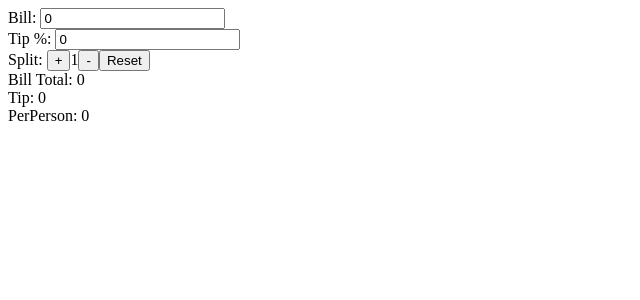
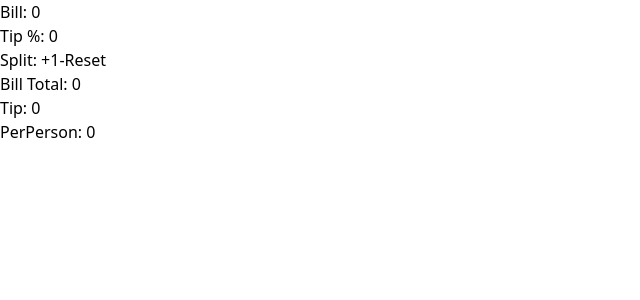
Before and after one commit to yan-pi/tip-calculator, a React (Vite) app: page / in a window 1280 px wide. Shown: the top 300 px of the page, without its empty margins (0-640 px from the left). Built offline with nearby package versions, Linux system fonts and the light colour scheme.

Commit message:
feat: implement tailwind css

```diff
--- a/src/index.css
+++ b/src/index.css
@@ -1,69 +1,535 @@
-/* :root {
-  font-family: Inter, system-ui, Avenir, Helvetica, Arial, sans-serif;
-  line-height: 1.5;
-  font-weight: 400;
+/*
+! tailwindcss v3.3.3 | MIT License | https://tailwindcss.com
+*/
 
-  color-scheme: light dark;
-  color: rgba(255, 255, 255, 0.87);
-  background-color: #242424;
+/*
+1. Prevent padding and border from affecting element width. (https://github.com/mozdevs/cssremedy/issues/4)
+2. Allow adding a border to an element by just adding a border-width. (https://github.com/tailwindcss/tailwindcss/pull/116)
+*/
 
-  font-synthesis: none;
-  text-rendering: optimizeLegibility;
-  -webkit-font-smoothing: antialiased;
-  -moz-osx-font-smoothing: grayscale;
-  -webkit-text-size-adjust: 100%;
+*,
+::before,
+::after {
+  box-sizing: border-box;
+  /* 1 */
+  border-width: 0;
+  /* 2 */
+  border-style: solid;
+  /* 2 */
+  border-color: #e5e7eb;
+  /* 2 */
 }
 
-a {
-  font-weight: 500;
-  color: #646cff;
-  text-decoration: inherit;
+::before,
+::after {
+  --tw-content: '';
 }
-a:hover {
-  color: #535bf2;
+
+/*
+1. Use a consistent sensible line-height in all browsers.
+2. Prevent adjustments of font size after orientation changes in iOS.
+3. Use a more readable tab size.
+4. Use the user's configured `sans` font-family by default.
+5. Use the user's configured `sans` font-feature-settings by default.
+6. Use the user's configured `sans` font-variation-settings by default.
+*/
+
+html {
+  line-height: 1.5;
+  /* 1 */
+  -webkit-text-size-adjust: 100%;
+  /* 2 */
+  -moz-tab-size: 4;
+  /* 3 */
+  -o-tab-size: 4;
+     tab-size: 4;
+  /* 3 */
+  font-family: ui-sans-serif, system-ui, -apple-system, BlinkMacSystemFont, "Segoe UI", Roboto, "Helvetica Neue", Arial, "Noto Sans", sans-serif, "Apple Color Emoji", "Segoe UI Emoji", "Segoe UI Symbol", "Noto Color Emoji";
+  /* 4 */
+  font-feature-settings: normal;
+  /* 5 */
+  font-variation-settings: normal;
+  /* 6 */
 }
+
+/*
+1. Remove the margin in all browsers.
+2. Inherit line-height from `html` so users can set them as a class directly on the `html` element.
+*/
 
 body {
   margin: 0;
-  display: flex;
-  place-items: center;
-  min-width: 320px;
-  min-height: 100vh;
+  /* 1 */
+  line-height: inherit;
+  /* 2 */
 }
 
-h1 {
-  font-size: 3.2em;
-  line-height: 1.1;
+/*
+1. Add the correct height in Firefox.
+2. Correct the inheritance of border color in Firefox. (https://bugzilla.mozilla.org/show_bug.cgi?id=190655)
+3. Ensure horizontal rules are visible by default.
+*/
+
+hr {
+  height: 0;
+  /* 1 */
+  color: inherit;
+  /* 2 */
+  border-top-width: 1px;
+  /* 3 */
 }
 
-button {
-  border-radius: 8px;
-  border: 1px solid transparent;
-  padding: 0.6em 1.2em;
-  font-size: 1em;
-  font-weight: 500;
-  font-family: inherit;
-  background-color: #1a1a1a;
-  cursor: pointer;
-  transition: border-color 0.25s;
-}
-button:hover {
-  border-color: #646cff;
-}
-button:focus,
-button:focus-visible {
-  outline: 4px auto -webkit-focus-ring-color;
+/*
+Add the correct text decoration in Chrome, Edge, and Safari.
+*/
+
+abbr:where([title]) {
+  -webkit-text-decoration: underline dotted;
+          text-decoration: underline dotted;
 }
 
-@media (prefers-color-scheme: light) {
-  :root {
-    color: #213547;
-    background-color: #ffffff;
-  }
-  a:hover {
-    color: #747bff;
-  }
-  button {
-    background-color: #f9f9f9;
-  }
-} */
+/*
+Remove the default font size and weight for headings.
+*/
+
+h1,
+h2,
+h3,
+h4,
+h5,
+h6 {
+  font-size: inherit;
+  font-weight: inherit;
+}
+
+/*
+Reset links to optimize for opt-in styling instead of opt-out.
+*/
+
+a {
+  color: inherit;
+  text-decoration: inherit;
+}
+
+/*
+Add the correct font weight in Edge and Safari.
+*/
+
+b,
+strong {
+  font-weight: bolder;
+}
+
+/*
+1. Use the user's configured `mono` font family by default.
+2. Correct the odd `em` font sizing in all browsers.
+*/
+
+code,
+kbd,
+samp,
+pre {
+  font-family: ui-monospace, SFMono-Regular, Menlo, Monaco, Consolas, "Liberation Mono", "Courier New", monospace;
+  /* 1 */
+  font-size: 1em;
+  /* 2 */
+}
+
+/*
+Add the correct font size in all browsers.
+*/
+
+small {
+  font-size: 80%;
+}
+
+/*
+Prevent `sub` and `sup` elements from affecting the line height in all browsers.
+*/
+
+sub,
+sup {
+  font-size: 75%;
+  line-height: 0;
+  position: relative;
+  vertical-align: baseline;
+}
+
+sub {
+  bottom: -0.25em;
+}
+
+sup {
+  top: -0.5em;
+}
+
+/*
+1. Remove text indentation from table contents in Chrome and Safari. (https://bugs.chromium.org/p/chromium/issues/detail?id=999088, https://bugs.webkit.org/show_bug.cgi?id=201297)
+2. Correct table border color inheritance in all Chrome and Safari. (https://bugs.chromium.org/p/chromium/issues/detail?id=935729, https://bugs.webkit.org/show_bug.cgi?id=195016)
+3. Remove gaps between table borders by default.
+*/
+
+table {
+  text-indent: 0;
+  /* 1 */
+  border-color: inherit;
+  /* 2 */
+  border-collapse: collapse;
+  /* 3 */
+}
+
+/*
+1. Change the font styles in all browsers.
+2. Remove the margin in Firefox and Safari.
+3. Remove default padding in all browsers.
+*/
+
+button,
+input,
+optgroup,
+select,
+textarea {
+  font-family: inherit;
+  /* 1 */
+  font-feature-settings: inherit;
+  /* 1 */
+  font-variation-settings: inherit;
+  /* 1 */
+  font-size: 100%;
+  /* 1 */
+  font-weight: inherit;
+  /* 1 */
+  line-height: inherit;
+  /* 1 */
+  color: inherit;
+  /* 1 */
+  margin: 0;
+  /* 2 */
+  padding: 0;
+  /* 3 */
+}
+
+/*
+Remove the inheritance of text transform in Edge and Firefox.
+*/
+
+button,
+select {
+  text-transform: none;
+}
+
+/*
+1. Correct the inability to style clickable types in iOS and Safari.
+2. Remove default button styles.
+*/
+
+button,
+[type='button'],
+[type='reset'],
+[type='submit'] {
+  -webkit-appearance: button;
+  /* 1 */
+  background-color: transparent;
+  /* 2 */
+  background-image: none;
+  /* 2 */
+}
+
+/*
+Use the modern Firefox focus style for all focusable elements.
+*/
+
+:-moz-focusring {
+  outline: auto;
+}
+
+/*
+Remove the additional `:invalid` styles in Firefox. (https://github.com/mozilla/gecko-dev/blob/2f9eacd9d3d995c937b4251a5557d95d494c9be1/layout/style/res/forms.css#L728-L737)
+*/
+
+:-moz-ui-invalid {
+  box-shadow: none;
+}
+
+/*
+Add the correct vertical alignment in Chrome and Firefox.
+*/
+
+progress {
+  vertical-align: baseline;
+}
+
+/*
+Correct the cursor style of increment and decrement buttons in Safari.
+*/
+
+::-webkit-inner-spin-button,
+::-webkit-outer-spin-button {
+  height: auto;
+}
+
+/*
+1. Correct the odd appearance in Chrome and Safari.
+2. Correct the outline style in Safari.
+*/
+
+[type='search'] {
+  -webkit-appearance: textfield;
+  /* 1 */
+  outline-offset: -2px;
+  /* 2 */
+}
+
+/*
+Remove the inner padding in Chrome and Safari on macOS.
+*/
+
+::-webkit-search-decoration {
+  -webkit-appearance: none;
+}
+
+/*
+1. Correct the inability to style clickable types in iOS and Safari.
+2. Change font properties to `inherit` in Safari.
+*/
+
+::-webkit-file-upload-button {
+  -webkit-appearance: button;
+  /* 1 */
+  font: inherit;
+  /* 2 */
+}
+
+/*
+Add the correct display in Chrome and Safari.
+*/
+
+summary {
+  display: list-item;
+}
+
+/*
+Removes the default spacing and border for appropriate elements.
+*/
+
+blockquote,
+dl,
+dd,
+h1,
+h2,
+h3,
+h4,
+h5,
+h6,
+hr,
+figure,
+p,
+pre {
+  margin: 0;
+}
+
+fieldset {
+  margin: 0;
+  padding: 0;
+}
+
+legend {
+  padding: 0;
+}
+
+ol,
+ul,
+menu {
+  list-style: none;
+  margin: 0;
+  padding: 0;
+}
+
+/*
+Reset default styling for dialogs.
+*/
+
+dialog {
+  padding: 0;
+}
+
+/*
+Prevent resizing textareas horizontally by default.
+*/
+
+textarea {
+  resize: vertical;
+}
+
+/*
+1. Reset the default placeholder opacity in Firefox. (https://github.com/tailwindlabs/tailwindcss/issues/3300)
+2. Set the default placeholder color to the user's configured gray 400 color.
+*/
+
+input::-moz-placeholder, textarea::-moz-placeholder {
+  opacity: 1;
+  /* 1 */
+  color: #9ca3af;
+  /* 2 */
+}
+
+input::placeholder,
+textarea::placeholder {
+  opacity: 1;
+  /* 1 */
+  color: #9ca3af;
+  /* 2 */
+}
+
+/*
+Set the default cursor for buttons.
+*/
+
+button,
+[role="button"] {
+  cursor: pointer;
+}
+
+/*
+Make sure disabled buttons don't get the pointer cursor.
+*/
+
+:disabled {
+  cursor: default;
+}
+
+/*
+1. Make replaced elements `display: block` by default. (https://github.com/mozdevs/cssremedy/issues/14)
+2. Add `vertical-align: middle` to align replaced elements more sensibly by default. (https://github.com/jensimmons/cssremedy/issues/14#issuecomment-634934210)
+   This can trigger a poorly considered lint error in some tools but is included by design.
+*/
+
+img,
+svg,
+video,
+canvas,
+audio,
+iframe,
+embed,
+object {
+  display: block;
+  /* 1 */
+  vertical-align: middle;
+  /* 2 */
+}
+
+/*
+Constrain images and videos to the parent width and preserve their intrinsic aspect ratio. (https://github.com/mozdevs/cssremedy/issues/14)
+*/
+
+img,
+video {
+  max-width: 100%;
+  height: auto;
+}
+
+/* Make elements with the HTML hidden attribute stay hidden by default */
+
+[hidden] {
+  display: none;
+}
+
+*, ::before, ::after {
+  --tw-border-spacing-x: 0;
+  --tw-border-spacing-y: 0;
+  --tw-translate-x: 0;
+  --tw-translate-y: 0;
+  --tw-rotate: 0;
+  --tw-skew-x: 0;
+  --tw-skew-y: 0;
+  --tw-scale-x: 1;
+  --tw-scale-y: 1;
+  --tw-pan-x:  ;
+  --tw-pan-y:  ;
+  --tw-pinch-zoom:  ;
+  --tw-scroll-snap-strictness: proximity;
+  --tw-gradient-from-position:  ;
+  --tw-gradient-via-position:  ;
+  --tw-gradient-to-position:  ;
+  --tw-ordinal:  ;
+  --tw-slashed-zero:  ;
+  --tw-numeric-figure:  ;
+  --tw-numeric-spacing:  ;
+  --tw-numeric-fraction:  ;
+  --tw-ring-inset:  ;
+  --tw-ring-offset-width: 0px;
+  --tw-ring-offset-color: #fff;
+  --tw-ring-color: rgb(59 130 246 / 0.5);
+  --tw-ring-offset-shadow: 0 0 #0000;
+  --tw-ring-shadow: 0 0 #0000;
+  --tw-shadow: 0 0 #0000;
+  --tw-shadow-colored: 0 0 #0000;
+  --tw-blur:  ;
+  --tw-brightness:  ;
+  --tw-contrast:  ;
+  --tw-grayscale:  ;
+  --tw-hue-rotate:  ;
+  --tw-invert:  ;
+  --tw-saturate:  ;
+  --tw-sepia:  ;
+  --tw-drop-shadow:  ;
+  --tw-backdrop-blur:  ;
+  --tw-backdrop-brightness:  ;
+  --tw-backdrop-contrast:  ;
+  --tw-backdrop-grayscale:  ;
+  --tw-backdrop-hue-rotate:  ;
+  --tw-backdrop-invert:  ;
+  --tw-backdrop-opacity:  ;
+  --tw-backdrop-saturate:  ;
+  --tw-backdrop-sepia:  ;
+}
+
+::backdrop {
+  --tw-border-spacing-x: 0;
+  --tw-border-spacing-y: 0;
+  --tw-translate-x: 0;
+  --tw-translate-y: 0;
+  --tw-rotate: 0;
+  --tw-skew-x: 0;
+  --tw-skew-y: 0;
+  --tw-scale-x: 1;
+  --tw-scale-y: 1;
+  --tw-pan-x:  ;
+  --tw-pan-y:  ;
+  --tw-pinch-zoom:  ;
+  --tw-scroll-snap-strictness: proximity;
+  --tw-gradient-from-position:  ;
+  --tw-gradient-via-position:  ;
+  --tw-gradient-to-position:  ;
+  --tw-ordinal:  ;
+  --tw-slashed-zero:  ;
+  --tw-numeric-figure:  ;
+  --tw-numeric-spacing:  ;
+  --tw-numeric-fraction:  ;
+  --tw-ring-inset:  ;
+  --tw-ring-offset-width: 0px;
+  --tw-ring-offset-color: #fff;
+  --tw-ring-color: rgb(59 130 246 / 0.5);
+  --tw-ring-offset-shadow: 0 0 #0000;
+  --tw-ring-shadow: 0 0 #0000;
+  --tw-shadow: 0 0 #0000;
+  --tw-shadow-colored: 0 0 #0000;
+  --tw-blur:  ;
+  --tw-brightness:  ;
+  --tw-contrast:  ;
+  --tw-grayscale:  ;
+  --tw-hue-rotate:  ;
+  --tw-invert:  ;
+  --tw-saturate:  ;
+  --tw-sepia:  ;
+  --tw-drop-shadow:  ;
+  --tw-backdrop-blur:  ;
+  --tw-backdrop-brightness:  ;
+  --tw-backdrop-contrast:  ;
+  --tw-backdrop-grayscale:  ;
+  --tw-backdrop-hue-rotate:  ;
+  --tw-backdrop-invert:  ;
+  --tw-backdrop-opacity:  ;
+  --tw-backdrop-saturate:  ;
+  --tw-backdrop-sepia:  ;
+}
--- a/src/main.tsx
+++ b/src/main.tsx
@@ -1,7 +1,7 @@
 import React from "react";
 import ReactDOM from "react-dom/client";
 import App from "./App.tsx";
-
+import "./index.css";
 
 ReactDOM.createRoot(document.getElementById("root")!).render(
   <React.StrictMode>
--- /dev/null
+++ b/styles.css
@@ -0,0 +1,5 @@
+@tailwind base;
+
+@tailwind components;
+
+@tailwind utilities;
```
